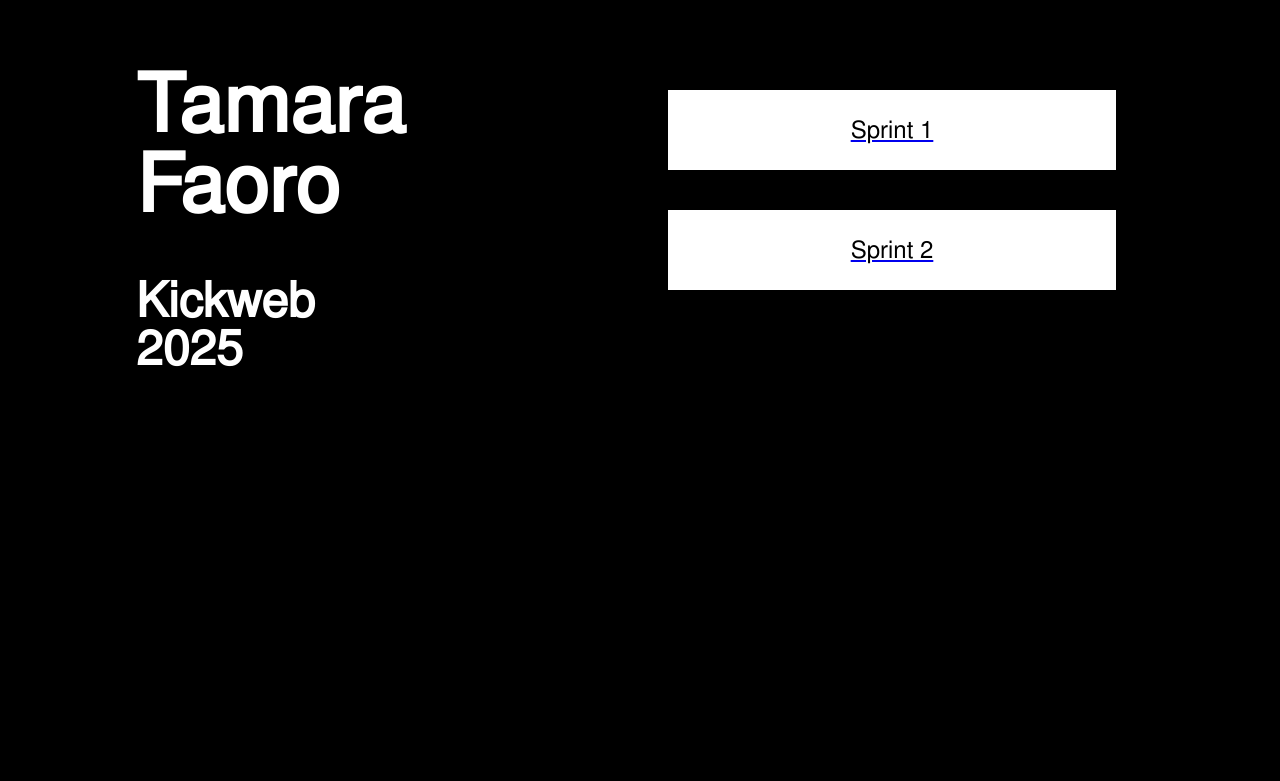
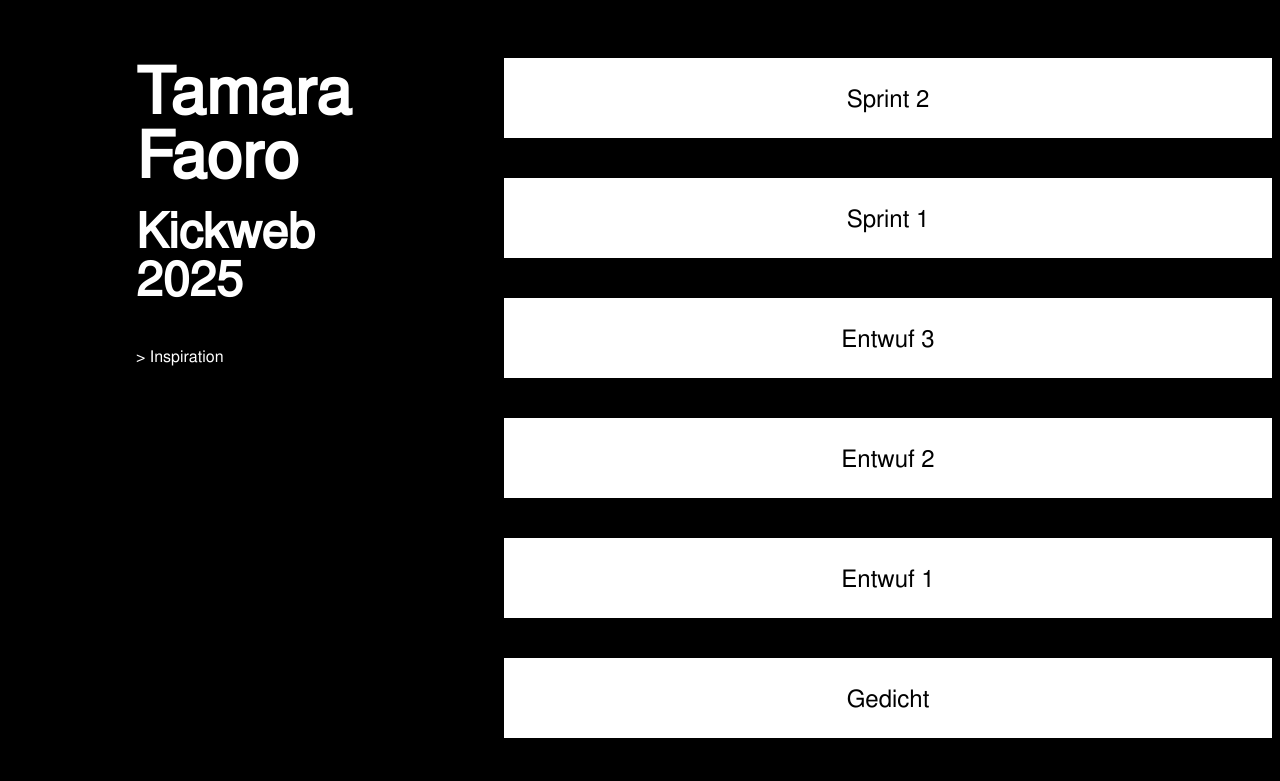
Before and after one commit to Tama-fao/FS25-KICKWEB, a plain HTML site: page index.html in a window 1280 px wide. Drawn offline with Linux system fonts and the light colour scheme.

Commit message:
change to index, added inspo

```diff
--- a/index-style.css
+++ b/index-style.css
@@ -6,13 +6,16 @@ src: url(/Hani/Hani.woff2) format("woff2");
 
 * {
     font-family: 'Hani', sans-serif;
+    text-decoration: none;
+    color: white;
 }
 
 h1{
-    font-size: 5rem;
+    font-size: 4rem;
 
-    line-height: 5rem;
-    color: white;
+    line-height: 4rem;
+
+    margin: 0px;
 
 }
 
@@ -20,12 +23,21 @@ h2{
     font-size: 3rem;
 
     line-height: 3rem;
-    color: white;
+
+    margin-top: 20px;
 
 }
 
 
+.title {
+    padding-right: 50px;
+    color: white;
+}
 
+
+* > a:hover {
+   color: rgb(50, 50, 179);
+}
 
 body {
     background-color: black;
@@ -35,7 +47,8 @@ body {
     grid-column-gap: 0px;
     grid-row-gap: 0px;
     padding-left: 10vw;
-    padding-right: 10vw;
+
+    padding-top: 50px;
 }
 
 .project {
@@ -50,7 +63,7 @@ body {
 
 
 .content {
-    width: 35vw;
+    width: 60vw;
     height: 10vh;
     background: white;
     display: flex;
@@ -63,3 +76,18 @@ body {
    margin-bottom: 5vh;
 
 }
+
+.content:hover {
+    background-color: rgb(50, 50, 179);
+    color: white;
+}
+
+
+@media screen and (max-width: 640px) {
+.content {
+    justify-content: left;
+    padding-left: 20px;
+}
+
+
+}
--- a/index.html
+++ b/index.html
@@ -1,5 +1,6 @@
 <!DOCTYPE html>
 <html lang="en">
+
 <head>
     <meta charset="UTF-8">
     <meta name="viewport" content="width=device-width, initial-scale=1.0">
@@ -11,14 +12,11 @@
     <div class="title">
         <h1>Tamara <br> Faoro </h1>
         <h2>Kickweb <br> 2025</h2>
+       <a href="inspo/inspo.html">> Inspiration</a>
+
     </div>
 
     <div class="project">
-    <a href="Sprint_1/test-plakat.html">
-        <div class="content">
-            Sprint 1
-            </div>
-        </a>
 
         <a href="test-plakat-tag6-2.html">
             <div class="content">
@@ -26,6 +24,49 @@
             </div>
         </a>
 
+
+        <a href="Sprint_1/test-plakat.html">
+            <div class="content">
+                Sprint 1
+            </div>
+        </a>
+
+        <a href="Tag5/test-plakat Kopie.html">
+            <div class="content">
+                Entwuf 3
+            </div>
+        </a>
+
+
+
+
+        <a href="Tag2/tag2.html">
+            <div class="content">
+                Entwuf 2
+            </div>
+        </a>
+
+        <a href="Tag1/tag1.html">
+            <div class="content">
+                Entwuf 1
+            </div>
+        </a>
+
+
+        <a href="Tag1/poem.html">
+            <div class="content">
+                Gedicht
+            </div>
+        </a>
+
+
+    </div>
+
+
+
+
+
     </div>
 </body>
+
 </html>
```
Also changed, not shown: inspo/inspo.html (added, +12 -0 lines), inspo/School-of-Architecture.jpeg (added), inspo/_ (5).jpeg (added), 1 other file. Lines whose indentation alone changed are shown as unchanged.
